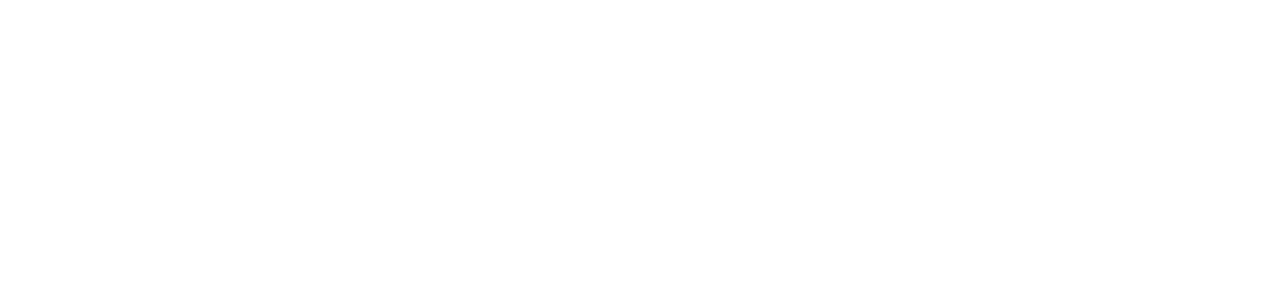
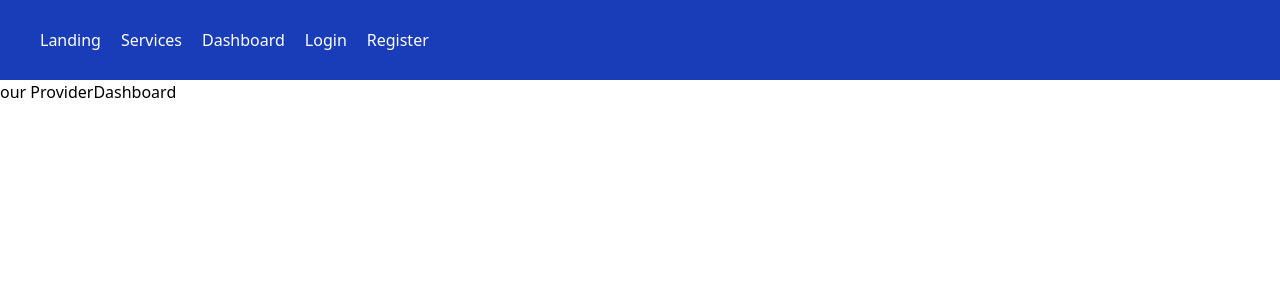
Before and after one commit to mrkaboss/community-service-booking-platform, a React (Vite) app: page /provider-dashboard in a window 1280 px wide. Before the commit this address had no page. Shown: the top 300 px of the page. Built offline with nearby package versions, Linux system fonts and the light colour scheme.

Commit message:
this navbar

```diff
--- a/src/App.jsx
+++ b/src/App.jsx
@@ -1,13 +1,27 @@
 import { BrowserRouter, Routes, Route } from "react-router-dom";
 import Layout from "./components/Layout";
+
+import LandingPage from "./pages/LandingPage";
 import Login from "./pages/Login";
+import Register from "./pages/Register";
+import Services from "./pages/Services";
+import ServiceDetails from "./pages/ServiceDetails";
+import ProviderDashboard from "./pages/ProviderDashboard";
 
 function App() {
   return (
     <BrowserRouter>
       <Routes>
         <Route path="/" element={<Layout />}>
+          <Route index element={<LandingPage />} />
+
           <Route path="login" element={<Login />} />
+          <Route path="register" element={<Register />} />
+
+          <Route path="services" element={<Services />} />
+          <Route path="services/:id" element={<ServiceDetails />} />
+
+          <Route path="provider-dashboard" element={<ProviderDashboard />} />
         </Route>
       </Routes>
     </BrowserRouter>
--- a/src/components/Navbar.jsx
+++ b/src/components/Navbar.jsx
@@ -1,7 +1,29 @@
+import { Link } from "react-router-dom";
+
 const Navbar = () => {
   return (
-    <nav>
-      <h1>Navbar</h1>
+    <nav className="bg-blue-800 flex justify-start items-center h-20 px-10">
+      <div className="flex text-white gap-5">
+        <Link to="/" className="hover:text-gray-300 transition">
+          Landing
+        </Link>
+
+        <Link to="/services" className="hover:text-gray-300 transition">
+          Services
+        </Link>
+
+        <Link to="/provider-dashboard" className="hover:text-gray-300 transition">
+          Dashboard
+        </Link>
+
+        <Link to="/login" className="hover:text-gray-300 transition">
+          Login
+        </Link>
+
+        <Link to="/register" className="hover:text-gray-300 transition">
+          Register
+        </Link>
+      </div>
     </nav>
   );
 };
--- a/src/pages/LandingPage.jsx
+++ b/src/pages/LandingPage.jsx
@@ -0,0 +1,7 @@
+const LandingPage = () => {
+  return (
+    <div>this is Landingpage</div>
+  )
+}
+
+export default LandingPage
--- a/src/pages/ProviderDashboard.jsx
+++ b/src/pages/ProviderDashboard.jsx
@@ -0,0 +1,9 @@
+const ProviderDashboard = () => {
+  return (
+    <div>
+    <h1>our ProviderDashboard</h1>
+    </div>
+  )
+}
+
+export default ProviderDashboard
--- a/src/pages/Register.jsx
+++ b/src/pages/Register.jsx
@@ -0,0 +1,8 @@
+
+const Register = () => {
+  return (
+    <div>this Register</div>
+  )
+}
+
+export default Register
--- a/src/pages/ServiceDetails.jsx
+++ b/src/pages/ServiceDetails.jsx
@@ -0,0 +1,9 @@
+
+
+const ServiceDetails = () => {
+  return (
+    <div>our ServiceDetails</div>
+  )
+}
+
+export default ServiceDetails
--- a/src/pages/Services.jsx
+++ b/src/pages/Services.jsx
@@ -0,0 +1,10 @@
+
+const Services = () => {
+  return (
+    <div>
+        <h1>our services</h1>
+    </div>
+  )
+}
+
+export default Services
```
